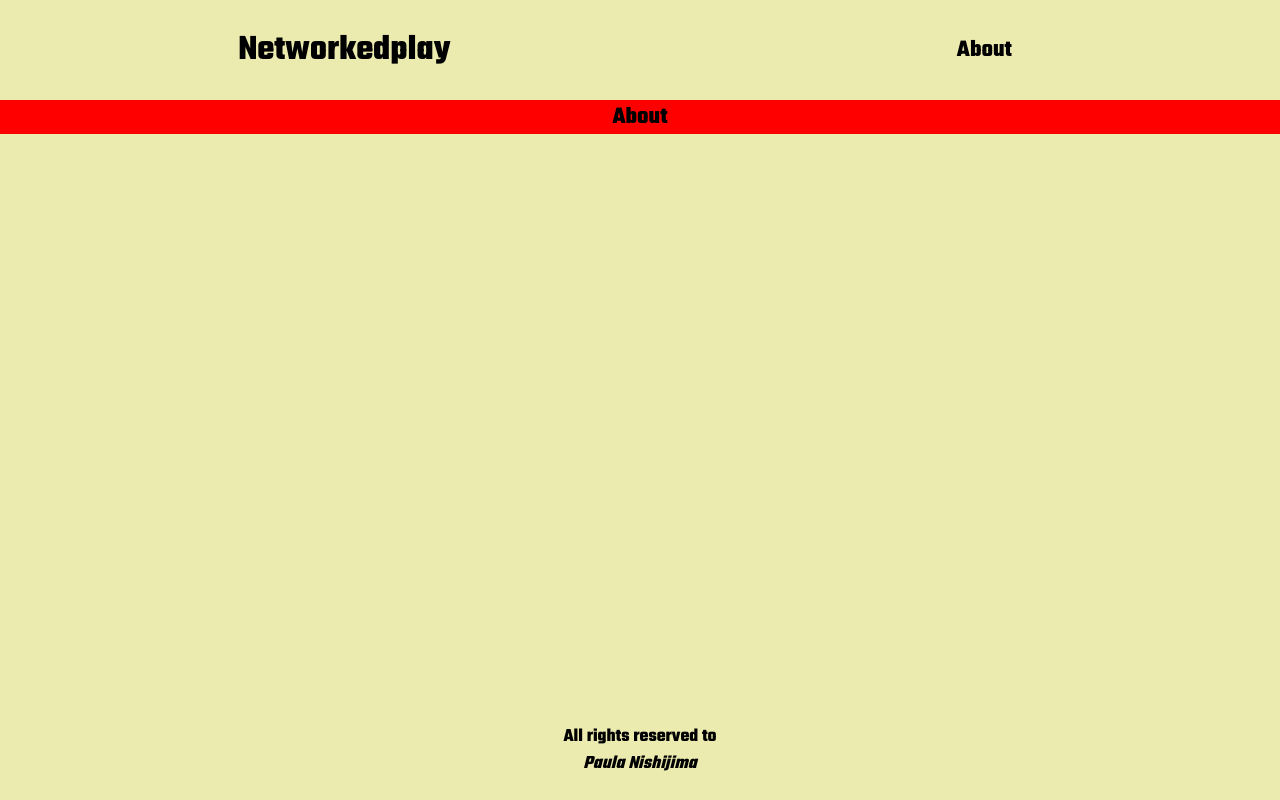
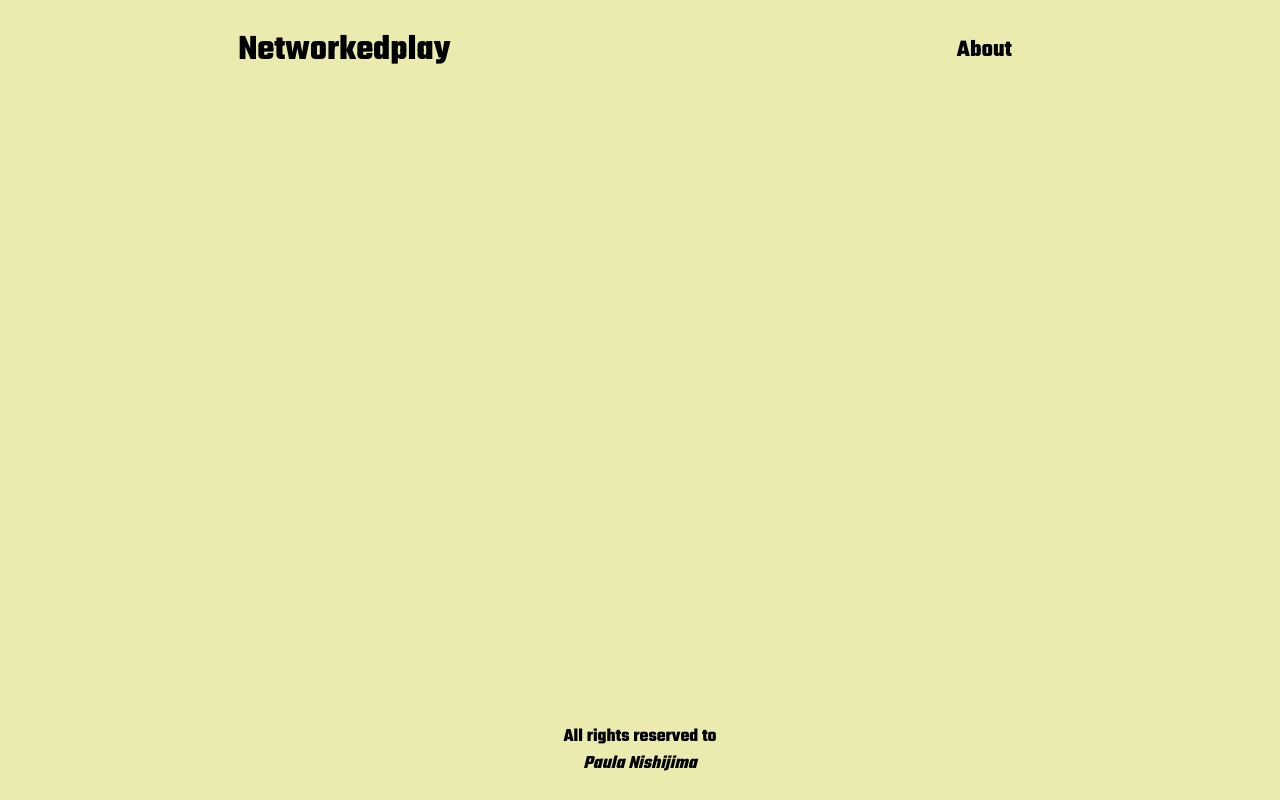
Before and after one commit to leon-fenzl/networkedplay.github.io, a React (Create React App) app: page /about in a window 1280 px wide. Built offline with nearby package versions, Linux system fonts and the light colour scheme.

Commit message:
Update react route
Update on page link-route

```diff
--- a/src/App.js
+++ b/src/App.js
@@ -14,8 +14,8 @@ function App(){
     <BrowserRouter>
         <Navbar/>
         <Routes>
-          <Route path="/" element={<Homepage/>}/>
-          <Route path="/about" element={<About/>}/>
+          <Route path="/networkedplay.github.io" element={<Homepage/>}/>
+          <Route path="/networkedplay.github.io/about" element={<About/>}/>
         </Routes>
       <Footer/>
     </BrowserRouter>
--- a/src/Components/Navbar/Navbar.js
+++ b/src/Components/Navbar/Navbar.js
@@ -6,10 +6,10 @@ import '../../Styles/navbar.css'
 const Navbar=()=>{
   return(
     <nav className="navbar">
-      <Link to="/" className="Logo"><h1>Networkedplay</h1></Link>
+      <Link to="/networkedplay.github.io" className="Logo"><h1>Networkedplay</h1></Link>
       <FaBars className="bars"/>
       <ul className="menu">
-        <Link to="/about" className="links">About</Link>
+        <Link to="/networkedplay.github.io/about" className="links">About</Link>
       </ul>
     </nav>
   );
```
Also changed, not shown: 7 other files (tests, documents, lock files or other folders).
